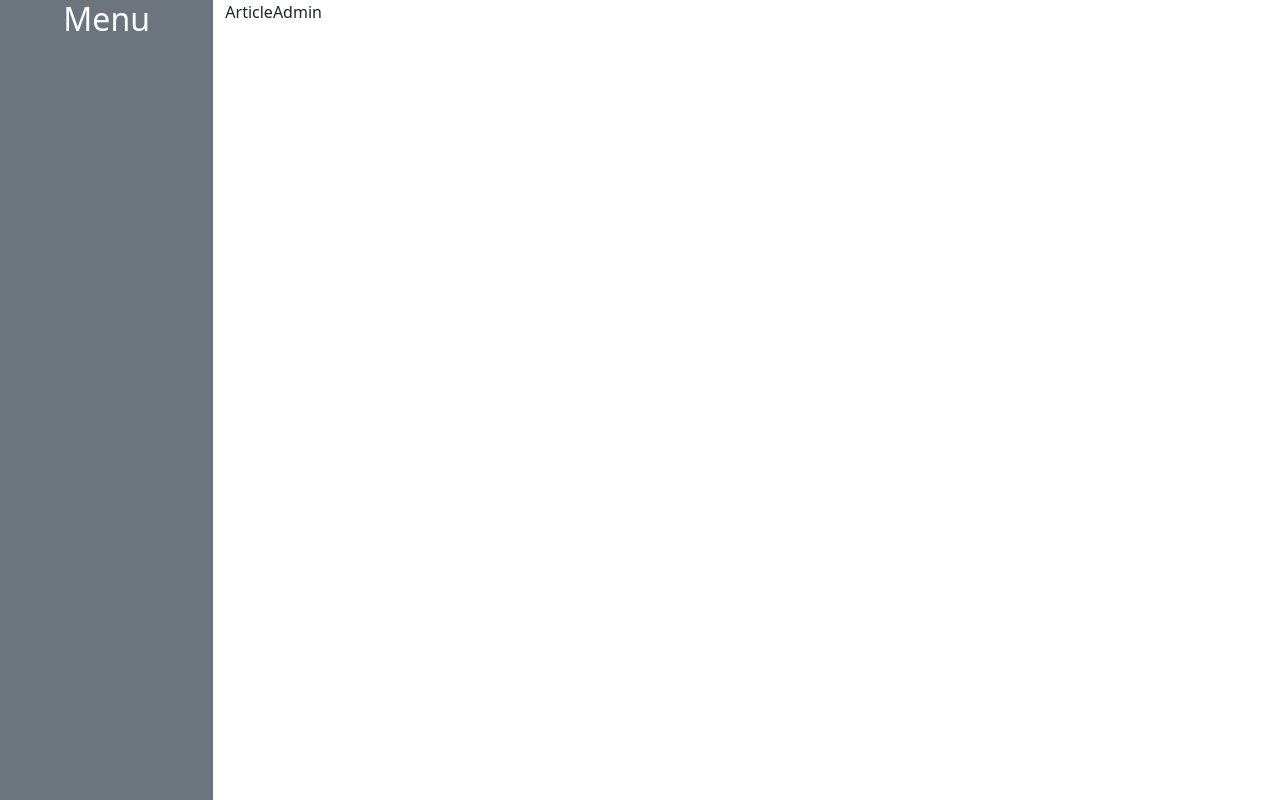
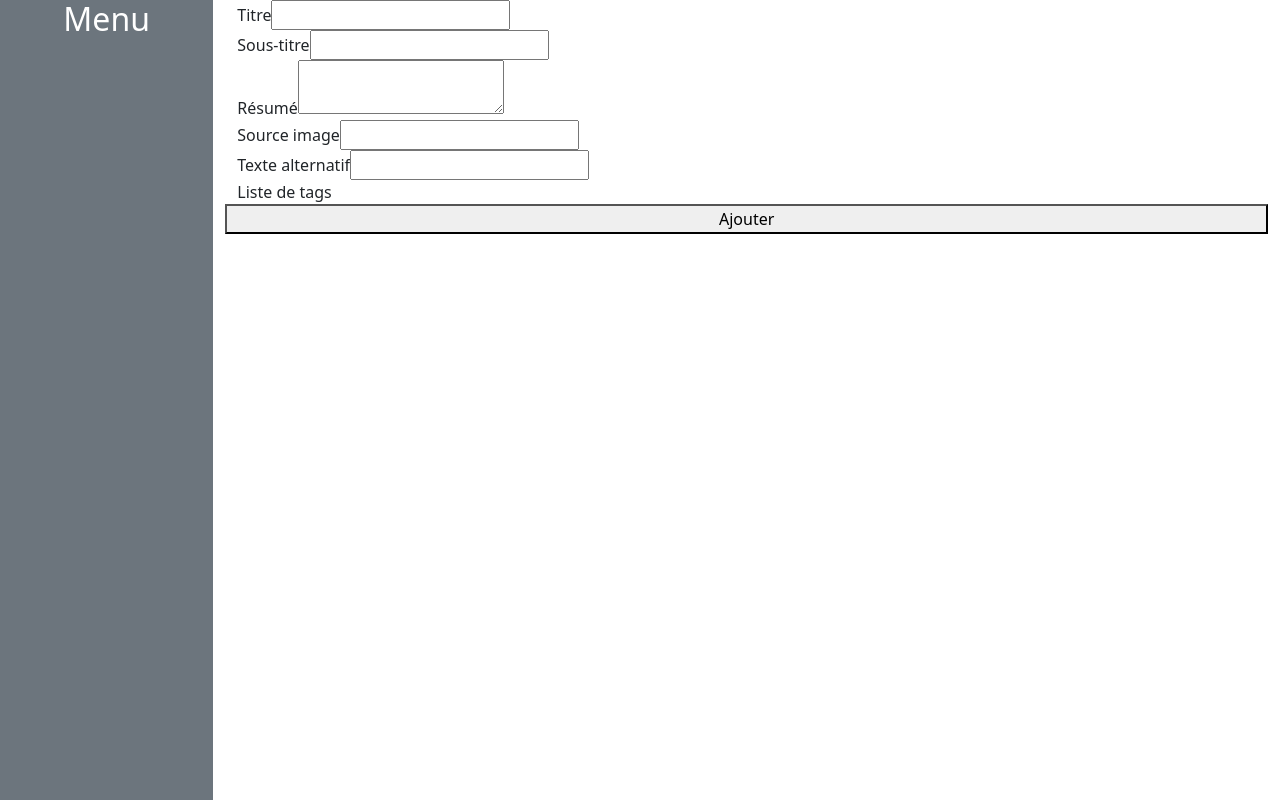
Before and after one commit to Camfabjeh/Photoblog, a React (Vite) app in the folder frontend/: page /administration/articles in a window 1280 px wide. Built offline with nearby package versions, Linux system fonts and the light colour scheme.

Commit message:
mise en place avec contrôle des champs articles sans tags

```diff
--- a/frontend/src/pages/admin/ArticleAdmin.jsx
+++ b/frontend/src/pages/admin/ArticleAdmin.jsx
@@ -1,7 +1,37 @@
 import React from "react";
 
 function ArticleAdmin() {
-  return <div>ArticleAdmin</div>;
+  return (
+    <div className="container">
+      <form className="row">
+        <label htmlFor="">
+          Titre
+          <input type="text" required minLength={5} maxLength={255} />
+        </label>
+        <label htmlFor="">
+          Sous-titre
+          <input type="text" required minLength={5} maxLength={255} />
+        </label>
+        <label htmlFor="">
+          Résumé
+          <textarea required minLength={5} />
+        </label>
+        <label htmlFor="">
+          Source image
+          <input type="text" required minLength={5} />
+        </label>
+        <label htmlFor="">
+          Texte alternatif
+          <input type="text" required minLength={1} maxLength={255} />
+        </label>
+        <label htmlFor="">
+          Liste de tags
+          {/* récupérer la liste des tags existants pour les afficher */}
+        </label>
+        <button type="submit">Ajouter</button>
+      </form>
+    </div>
+  );
 }
 
 export default ArticleAdmin;
```
